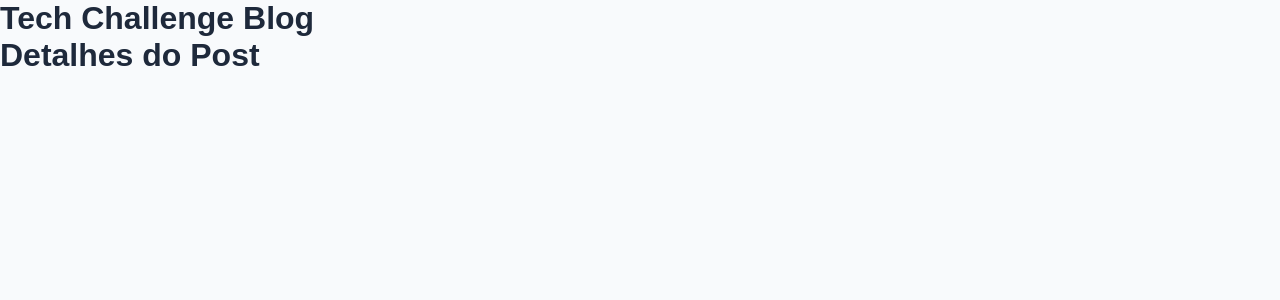
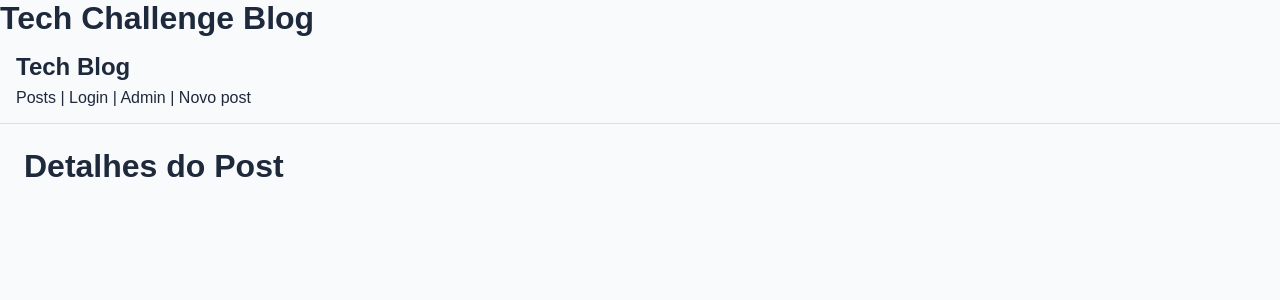
Before and after one commit to fernandaforbici/tech-challenge-fase3, a React (Vite) app: page /posts/1 in a window 1280 px wide. Shown: the top 300 px of the page. Built offline with nearby package versions, Linux system fonts and the light colour scheme.

Commit message:
ciração do menu de navegação

```diff
--- /dev/null
+++ b/src/components/Header/index.tsx
@@ -0,0 +1,15 @@
+import { Link } from "react-router-dom";
+
+export function Header() {
+    return (
+        <header style={{ padding: "16px", borderBottom: "1px solid #ddd" }}>
+            <h2>Tech Blog</h2>
+            <nav style={{ marginTop: "8px" }}>
+                <Link to="/">Posts</Link> |{" "}
+                <Link to="/login">Login</Link> |{" "}
+                <Link to="/admin">Admin</Link> |{" "}
+                <Link to="/posts/new">Novo post</Link>
+            </nav>
+        </header>
+    );
+}
--- /dev/null
+++ b/src/layouts/DefaultLayout.tsx
@@ -0,0 +1,13 @@
+import { Outlet } from "react-router-dom";
+import { Header } from "../components/Header";
+
+export function DefaultLayout() {
+    return (
+        <div>
+            <Header />
+            <main style={{ padding: "24px" }}>
+                <Outlet />
+            </main>
+        </div>
+    );
+}
--- a/src/routes/AppRoutes.tsx
+++ b/src/routes/AppRoutes.tsx
@@ -1,4 +1,5 @@
 import { BrowserRouter, Routes, Route } from "react-router-dom";
+import { DefaultLayout } from "../layouts/DefaultLayout";
 import { Home } from "../pages/Home";
 import { Login } from "../pages/Login";
 import { Admin } from "../pages/Admin";
@@ -11,6 +12,7 @@ export function AppRoutes() {
     return (
         <BrowserRouter>
             <Routes>
+                <Route element={<DefaultLayout />}>
                     <Route path="/" element={<Home />} />
                     <Route path="/login" element={<Login />} />
                     <Route path="/admin" element={<Admin />} />
@@ -18,6 +20,7 @@ export function AppRoutes() {
                     <Route path="/posts/:id/edit" element={<EditPost />} />
                     <Route path="/posts/:id" element={<PostDetails />} />
                     <Route path="*" element={<NotFound />} />
+                </Route>
             </Routes>
         </BrowserRouter>
     );
```
Lines whose indentation alone changed are shown as unchanged.
